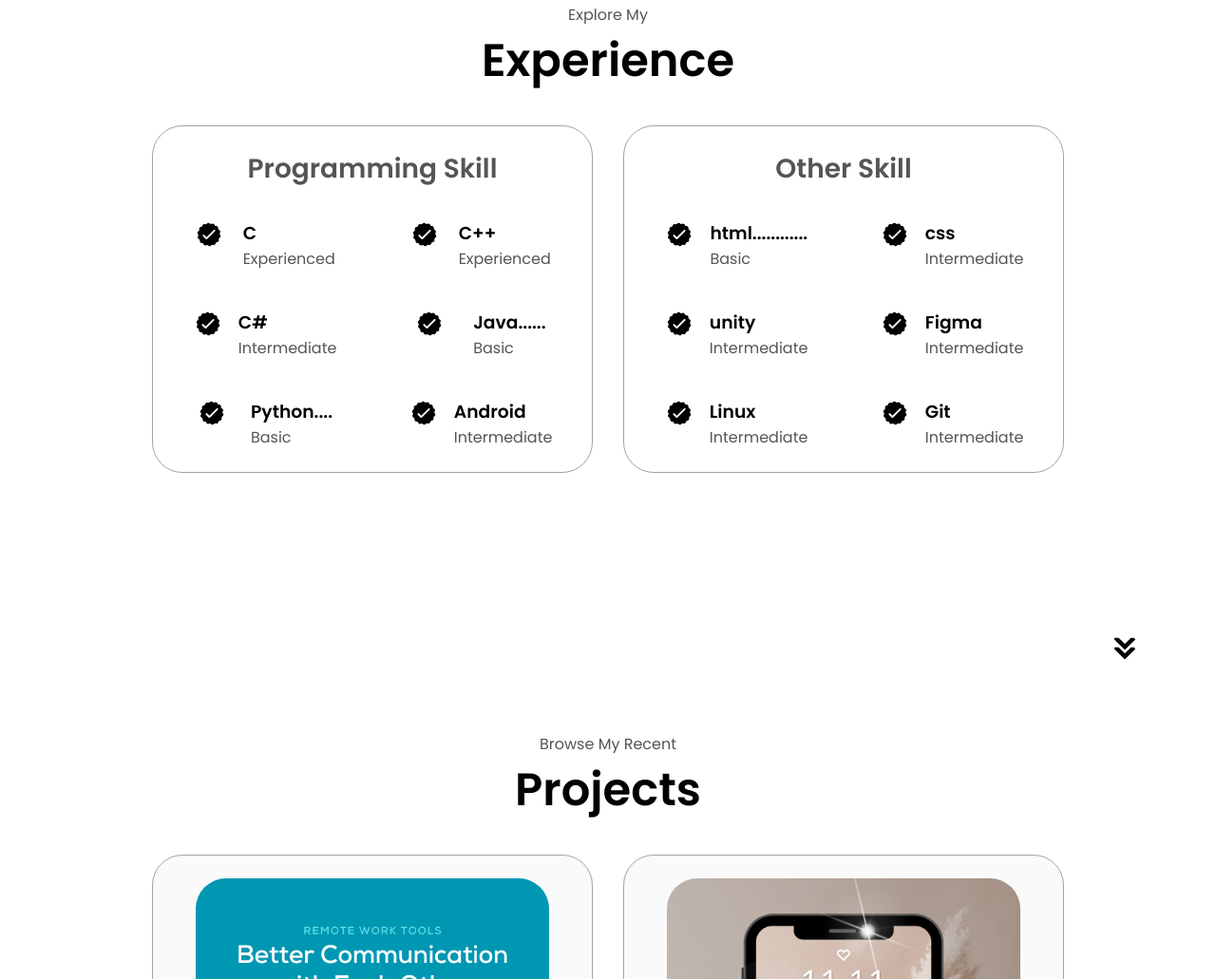
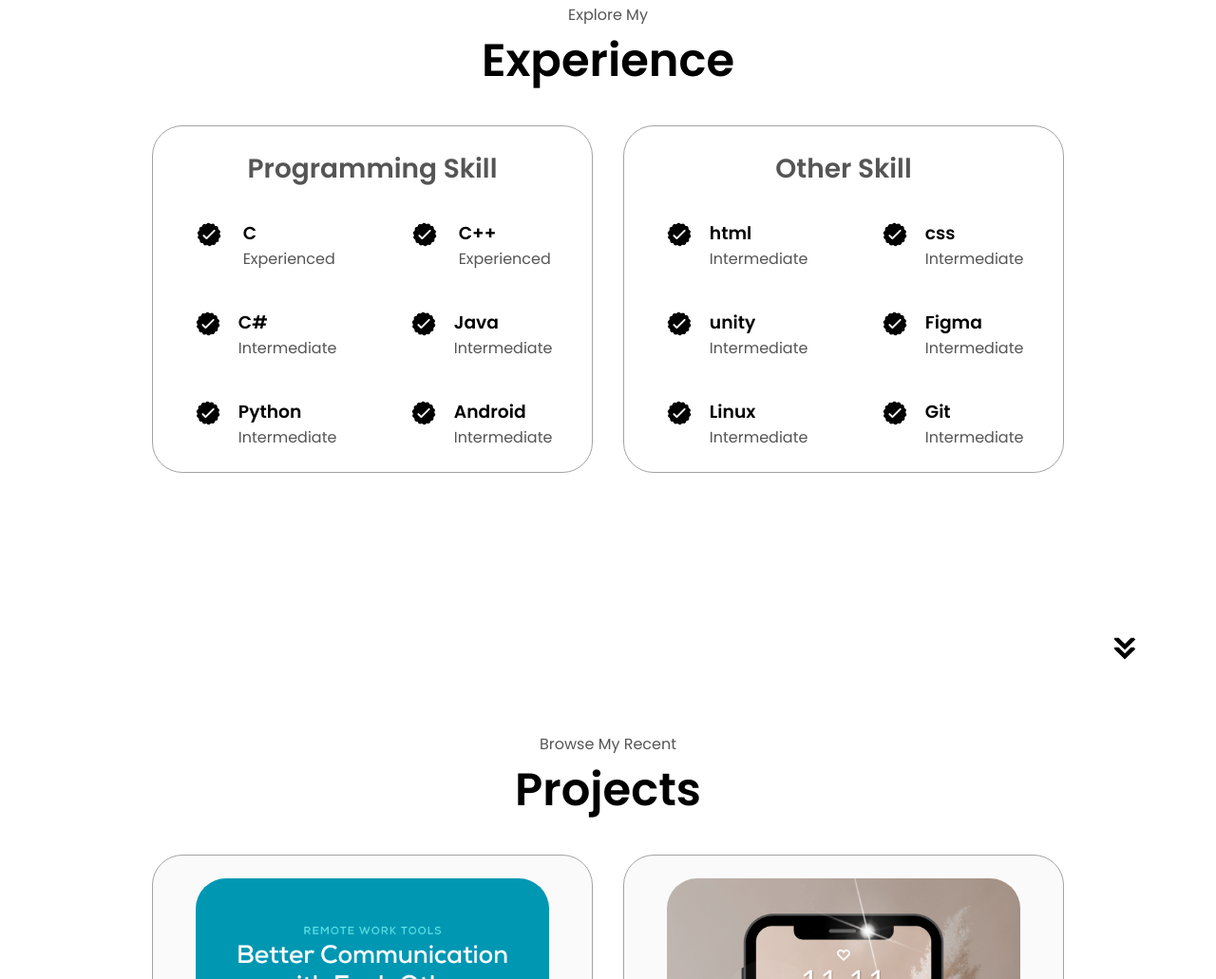
Before and after one commit to chowdhoury/Personal-Website, a plain HTML site: page index.html in a window 1280 px wide. Shown: the part 1693-2724 px from the top of the page at 95% size. Drawn offline with Linux system fonts and the light colour scheme.

Commit message:
update experience section

```diff
--- a/index.html
+++ b/index.html
@@ -175,8 +175,8 @@
                   class="icon"
                 />
                 <div>
-                  <h3>Java......</h3>
-                  <p>Basic</p>
+                  <h3>Java</h3>
+                  <p>Intermediate</p>
                 </div>
               </article>
               <article>
@@ -186,8 +186,8 @@
                   class="icon"
                 />
                 <div>
-                  <h3>Python....</h3>
-                  <p>Basic</p>
+                  <h3>Python</h3>
+                  <p>Intermediate</p>
                 </div>
               </article>
               <article>
@@ -213,8 +213,8 @@
                   class="icon"
                 />
                 <div>
-                  <h3>html............</h3>
-                  <p>Basic</p>
+                  <h3>html</h3>
+                  <p>Intermediate</p>
                 </div>
               </article>
               <article>
```
